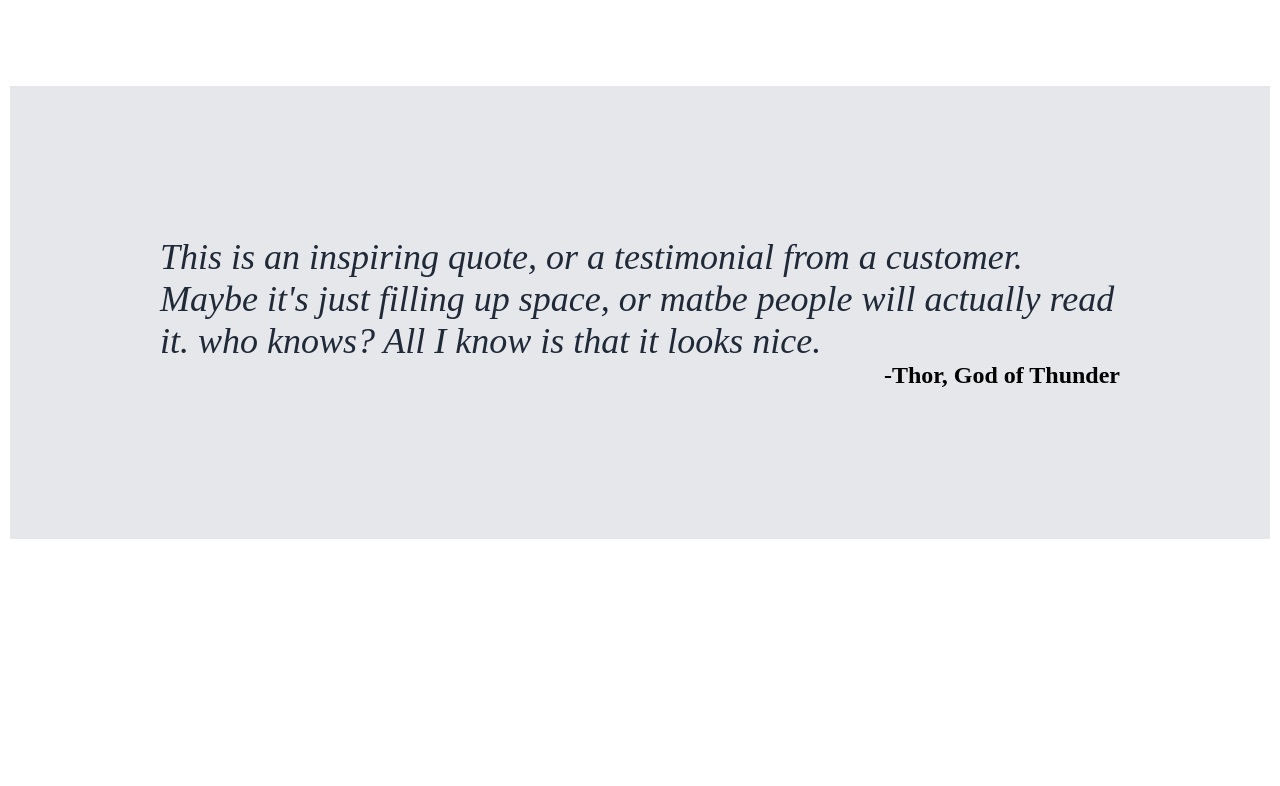
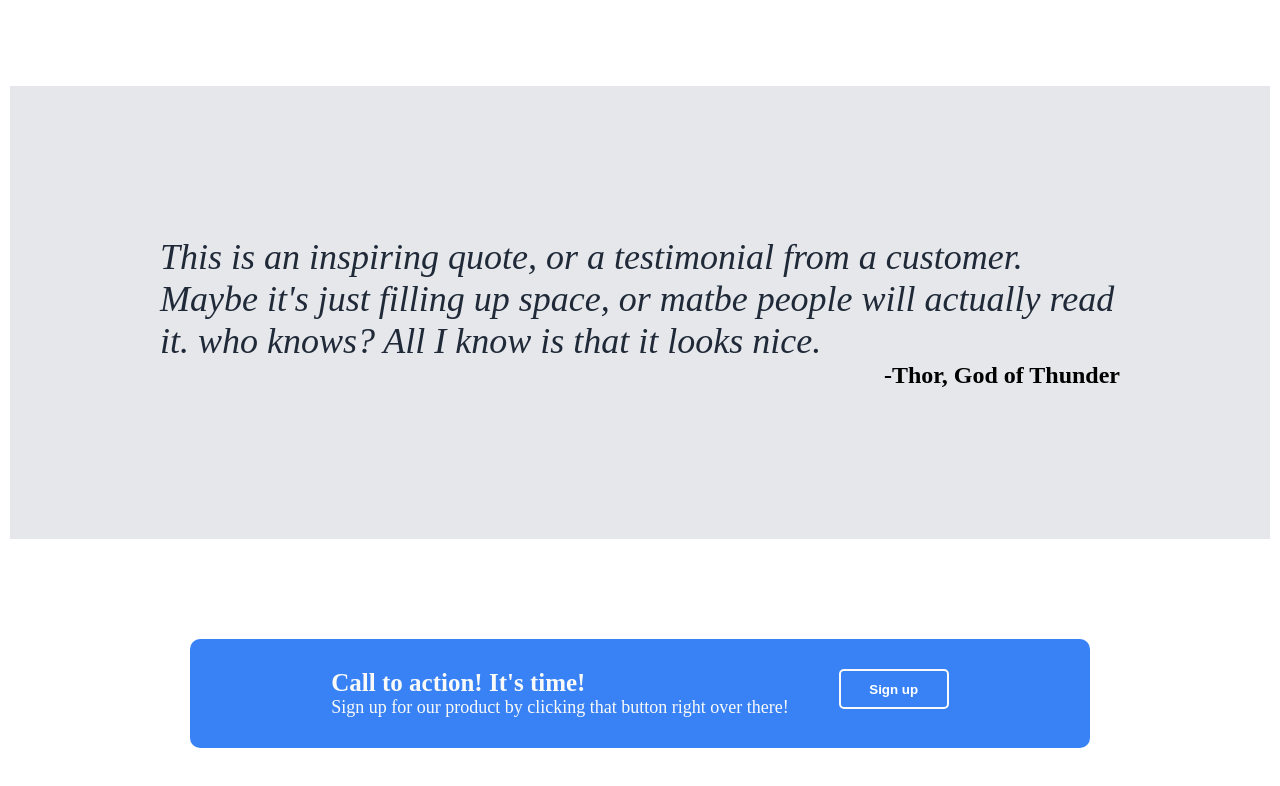
Before and after one commit to noob-wale/odin-project-LandingPage, a plain HTML site: page index.html in a window 1280 px wide. Shown: the part 1309-2095 px from the top of the page. Before the commit the page ends 1858 px from the top, so only its background shows below. Drawn offline with Linux system fonts and the light colour scheme.

Commit message:
added the call to action section

```diff
--- a/index.html
+++ b/index.html
@@ -64,8 +64,16 @@
         </p>
         <p class="author">-Thor, God of Thunder</p>
       </div>
+      <div class="signup-section">
+        <div class="signup-text">
+          <p class="big-size">Call to action! It's time!</p>
+          <p class="small-size">
+            Sign up for our product by clicking that button right over there!
+          </p>
+        </div>
+        <button class="sign-up">Sign up</button>
+      </div>
       <!-- <div></div>
-      <div></div>
       <div></div> -->
     </div>
   </body>
--- a/style.css
+++ b/style.css
@@ -137,3 +137,31 @@ img {
     font-weight: bold;
     font-size: 24px;
 }
+
+.signup-section {
+    display: flex;
+    justify-content: center;
+    margin: 100px 180px;
+    padding: 30px;
+    border-radius: 10px;
+    background-color: #3882f6;
+}
+
+.signup-text {
+    color: #f9faf8;
+    padding-right: 50px;
+}
+
+.big-size {
+    font-weight: bolder;
+    font-size: 25px;
+}
+
+.small-size {
+    font-weight: lighter;
+    font-size: 18px;
+}
+
+.signup-section button {
+    border:2px solid #f9faf8 ;
+}
```
